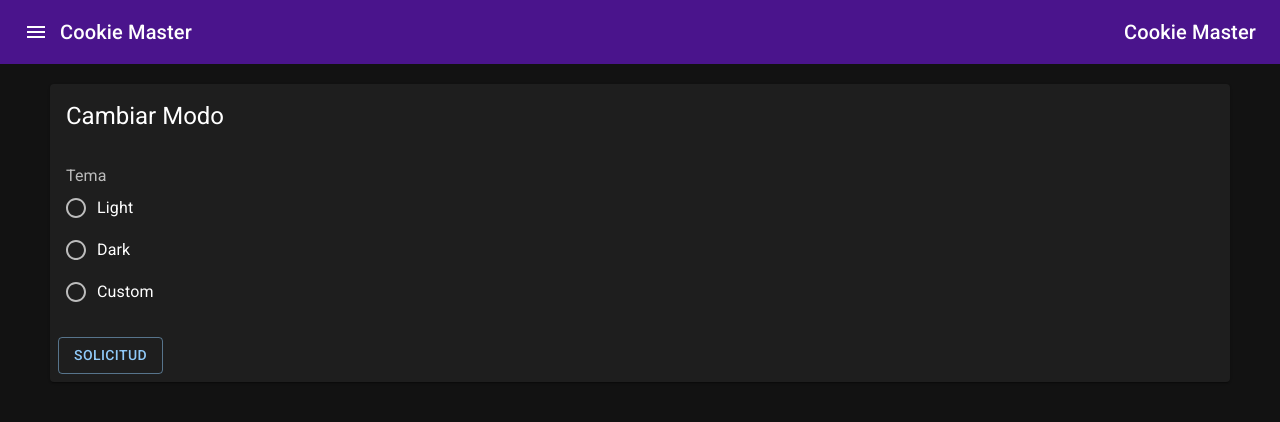
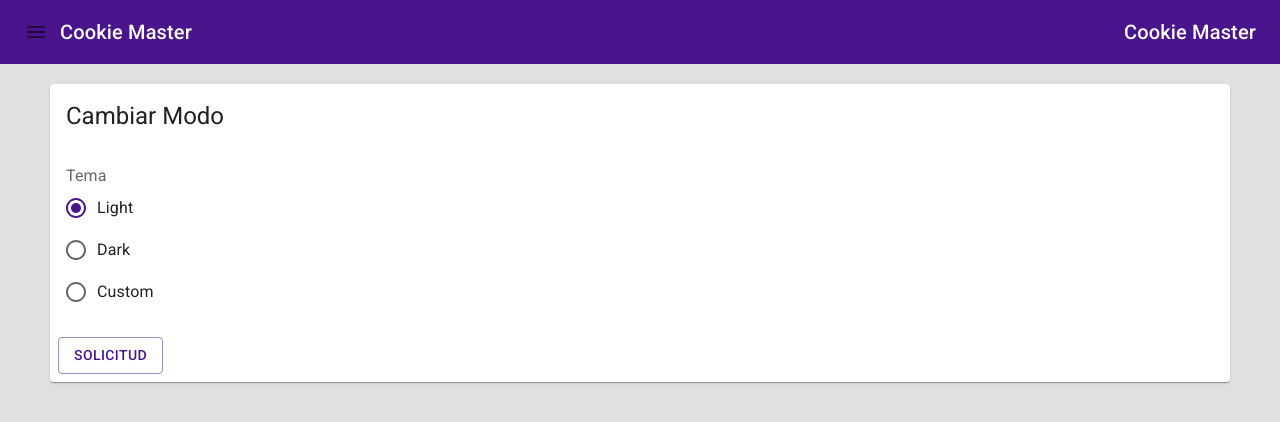
Before and after one commit to DanielHenryL/Cookie-Master, a Next.js app: page /theme-changer in a window 1280 px wide. Shown: the top 422 px of the page. Built offline with nearby package versions, Linux system fonts and the light colour scheme.

Commit message:
fin de la aplicacion de las cookies

```diff
--- a/pages/_app.tsx
+++ b/pages/_app.tsx
@@ -1,15 +1,45 @@
 import '@/styles/globals.css'
-import type { AppProps } from 'next/app'
+import type { AppContext, AppProps } from 'next/app'
 import { ThemeProvider } from '@mui/material/styles';
 import CssBaseline from '@mui/material/CssBaseline';
 import { customTheme, darkTheme, lightTheme } from '@/themes';
+import Cookies from 'js-cookie';
+import { useEffect, useState } from 'react';
 
-export default function App({ Component, pageProps }: AppProps) {
+interface Props extends AppProps{
+  theme:string
+}
+export default function App({ Component, pageProps, theme='dark' }: Props) {
+
+  const [currentTheme, setCurrentTheme] = useState(lightTheme)
+
+  useEffect(() => {
+    const cookieTheme = Cookies.get('theme') || 'light';
+    const seleteedTheme = cookieTheme === 'light'
+      ? lightTheme
+      : (cookieTheme==='dark')
+        ? darkTheme
+        : customTheme
+
+    setCurrentTheme(seleteedTheme)
+  }, [])
+
   return (
-    <ThemeProvider theme={darkTheme}>
+    <ThemeProvider theme={currentTheme}>
       <CssBaseline />
       <Component {...pageProps} />
 
     </ThemeProvider>
   )
 }
+
+// App.getInitialProps = async( ctx:AppContext ) => {
+
+//   const {theme} = ctx.ctx.req? ( ctx.ctx.req as any).cookies: { theme : 'light' }
+
+//   const validThemes = ['light', 'dark', 'custom']
+
+//   return {
+//     theme: validThemes.includes(theme) ? theme:'dark'
+//   }
+// }
--- a/pages/theme-changer.tsx
+++ b/pages/theme-changer.tsx
@@ -5,10 +5,13 @@ import Cookies from 'js-cookie'
 import axios from "axios"
 
 import { Layout } from "@/components/layout"
+interface Props {
+    theme:string
+}
+const ThemeChangerPage:FC<Props> = ({theme}) => {
 
-const ThemeChangerPage:FC = (props) => {
-    console.log(props)
-    const [currentTheme, setCurrentTheme] = useState('light')
+    const [currentTheme, setCurrentTheme] = useState(theme)
+
     const onThemeChange = ( event:ChangeEvent<HTMLInputElement>) => {
         setCurrentTheme( event.target.value)
         localStorage.setItem('theme',event.target.value)
@@ -16,7 +19,7 @@ const ThemeChangerPage:FC = (props) => {
     }
 
     useEffect(() => {
-      setCurrentTheme(localStorage.getItem('theme') || '')
+      console.log('Localstorage:', localStorage.getItem('theme'))
       console.log('cookies:', Cookies.get('theme'))
     }, [])
 
@@ -60,10 +63,12 @@ const ThemeChangerPage:FC = (props) => {
 export const getServerSideProps: GetServerSideProps = async ({req}) => {
     const { name='No name' , theme='light'} = req.cookies;
 
+    const validThemes = ['light', 'dark', 'custom']
+
     return {
         props: {
             name,
-            theme,
+            theme: validThemes.includes(theme) ? theme:'dark'
         }
     }
 }
```
